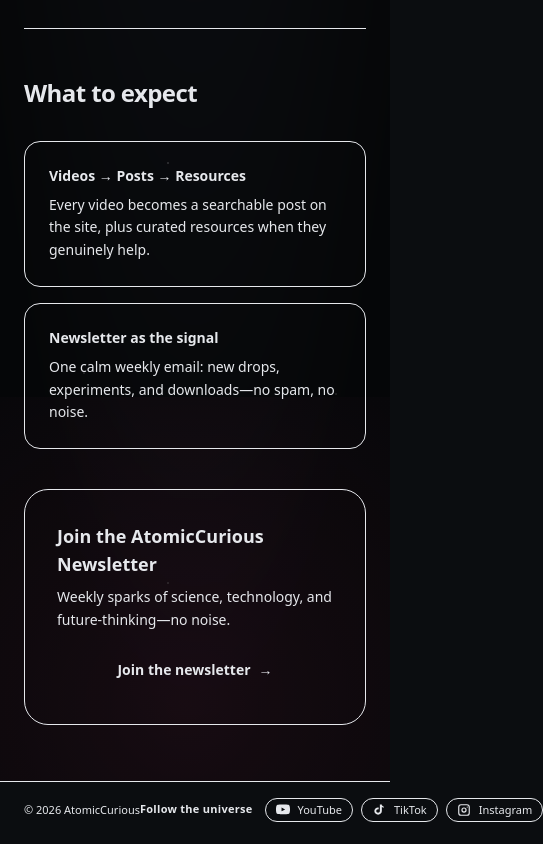
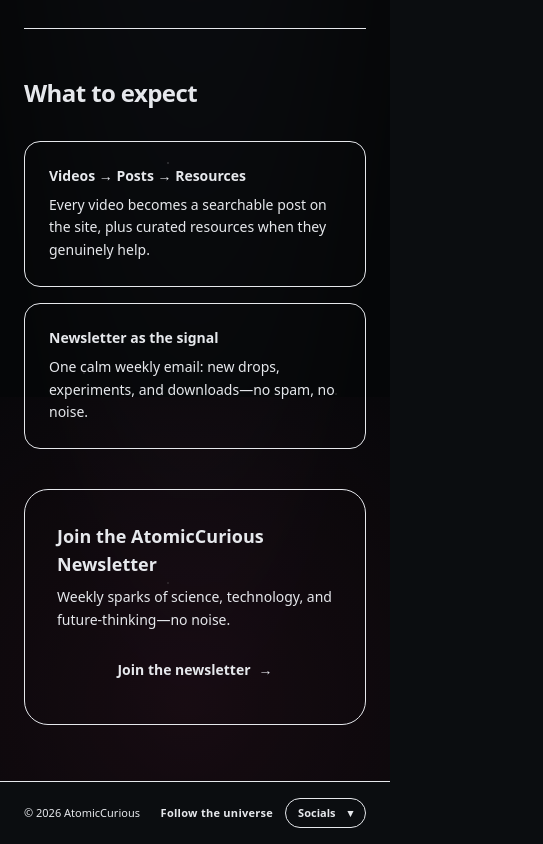
Before and after one commit to AtomicCurious/atomiccurious-web, a Next.js app: page /en/about in a window 390 px wide. Shown: the part 3176-4020 px from the top of the page, 543 px wide, since content can reach past the window. Built offline with nearby package versions, Linux system fonts and the light colour scheme.

Commit message:
Finalize mobile navbar & social menu

```diff
--- a/src/components/SocialLinks.tsx
+++ b/src/components/SocialLinks.tsx
@@ -1,4 +1,8 @@
+"use client"
+
 import Link from "next/link"
+import { usePathname } from "next/navigation"
+import { useEffect, useMemo, useState } from "react"
 
 type Social = {
   label: "YouTube" | "TikTok" | "Instagram"
@@ -43,23 +47,61 @@
   items: Social[]
   variant?: "default" | "footer"
 }) {
-  const hoverColorByLabel: Record<Social["label"], string> = {
-    YouTube: "group-hover:text-red-500 group-hover:border-red-500/30",
-    TikTok: "group-hover:text-cyan-400 group-hover:border-cyan-400/30",
-    Instagram: "group-hover:text-pink-400 group-hover:border-pink-400/30",
-  }
+  const pathname = usePathname()
+  const isEs = pathname === "/es" || pathname.startsWith("/es/")
+  const t = useMemo(() => {
+    return isEs
+      ? {
+          socials: "Redes",
+          open: "Abrir redes sociales",
+          panelTitle: "Redes sociales",
+          close: "Cerrar",
+          hint: "Abre tu red favorita en una nueva pestaña.",
+          defaultTitle: "Sigue el universo",
+        }
+      : {
+          socials: "Socials",
+          open: "Open social links",
+          panelTitle: "Social links",
+          close: "Close",
+          hint: "Opens your favorite network in a new tab.",
+          defaultTitle: "Follow the universe",
+        }
+  }, [isEs])
 
-  // ✅ FOOTER MODE (1 sola fila, súper compacto)
+  const hoverColorByLabel: Record<Social["label"], string> = useMemo(
+    () => ({
+      YouTube: "group-hover:text-red-500 group-hover:border-red-500/30",
+      TikTok: "group-hover:text-cyan-400 group-hover:border-cyan-400/30",
+      Instagram: "group-hover:text-pink-400 group-hover:border-pink-400/30",
+    }),
+    []
+  )
+
+  const [open, setOpen] = useState(false)
+
+  useEffect(() => {
+    if (!open) return
+    const onKeyDown = (e: KeyboardEvent) => {
+      if (e.key === "Escape") setOpen(false)
+    }
+    window.addEventListener("keydown", onKeyDown)
+    return () => window.removeEventListener("keydown", onKeyDown)
+  }, [open])
+
+  // ✅ FOOTER MODE: mobile = menú, desktop = chips
   if (variant === "footer") {
+    const displayTitle = title?.trim() ? title.trim() : t.defaultTitle
+
     return (
-      <div className="flex items-center gap-3 whitespace-nowrap">
-        {title ? (
-          <span className="text-[11px] font-semibold tracking-wide text-muted whitespace-nowrap">
-            {title}
-          </span>
-        ) : null}
+      <div className="flex min-w-0 items-center gap-3">
+        {/* Title (siempre 1 sola vez) */}
+        <span className="shrink-0 text-[11px] font-semibold tracking-wide text-muted">
+          {displayTitle}
+        </span>
 
-        <div className="flex items-center gap-2 flex-nowrap">
+        {/* Desktop chips */}
+        <div className="hidden items-center gap-2 md:flex">
           {items.map((s) => (
             <Link
               key={s.label}
@@ -82,11 +124,112 @@
             </Link>
           ))}
         </div>
+
+        {/* Mobile trigger: NO repite title */}
+        <button
+          type="button"
+          onClick={() => setOpen(true)}
+          className={[
+            "md:hidden",
+            "shrink-0 inline-flex items-center gap-2 rounded-full",
+            "border border-border/80 bg-surface-1/40",
+            "px-3 py-1.5 text-[11px] font-semibold text-text/90",
+            "shadow-soft transition hover:bg-surface-2/60",
+            "focus:outline-none focus-visible:ring-2 focus-visible:ring-accent/55",
+            "focus-visible:ring-offset-2 focus-visible:ring-offset-bg",
+          ].join(" ")}
+          aria-haspopup="dialog"
+          aria-expanded={open}
+          aria-label={t.open}
+        >
+          <span className="text-text">{t.socials}</span>
+          <span className="ml-1 text-muted">▾</span>
+        </button>
+
+        {/* Drawer */}
+        {open ? (
+          <div className="fixed inset-0 z-[90] md:hidden">
+            <button
+              type="button"
+              aria-label={t.close}
+              onClick={() => setOpen(false)}
+              className="absolute inset-0 bg-black/55 backdrop-blur-[2px]"
+            />
+
+            <div
+              role="dialog"
+              aria-modal="true"
+              className="
+                absolute right-0 top-0 h-full w-[88%] max-w-[360px]
+                border-l border-border/70 bg-bg
+                shadow-[0_0_0_1px_rgba(255,255,255,0.04),0_30px_90px_rgba(0,0,0,0.75)]
+              "
+            >
+              <div className="flex items-center justify-between border-b border-border/70 px-5 py-4">
+                <div className="text-sm font-semibold tracking-tight text-text">
+                  {t.panelTitle}
+                </div>
+                <button
+                  type="button"
+                  onClick={() => setOpen(false)}
+                  className="
+                    inline-flex items-center justify-center rounded-full
+                    border border-border/80 bg-surface-1
+                    px-3 py-1.5 text-xs font-semibold text-text
+                    shadow-soft transition hover:bg-surface-2
+                    focus:outline-none focus-visible:ring-2 focus-visible:ring-accent/55 focus-visible:ring-offset-2 focus-visible:ring-offset-bg
+                  "
+                  aria-label={t.close}
+                >
+                  {t.close} <span className="ml-2 text-muted">✕</span>
+                </button>
+              </div>
+
+              <div className="relative px-5 py-5">
+                <div className="pointer-events-none absolute -top-24 right-[-120px] h-64 w-64 rounded-full bg-[rgba(34,211,238,0.12)] blur-[90px]" />
+                <div className="pointer-events-none absolute bottom-[-140px] right-[-120px] h-72 w-72 rounded-full bg-[rgba(255,77,157,0.10)] blur-[110px]" />
+
+                <div className="space-y-2">
+                  {items.map((s) => (
+                    <Link
+                      key={s.label}
+                      href={s.href}
+                      target="_blank"
+                      rel="noreferrer"
+                      onClick={() => setOpen(false)}
+                      className={[
+                        "group flex items-center justify-between rounded-2xl border px-4 py-3",
+                        "bg-surface-1/55 backdrop-blur-xl shadow-soft transition",
+                        "focus:outline-none focus-visible:ring-2 focus-visible:ring-accent/55 focus-visible:ring-offset-2 focus-visible:ring-offset-bg",
+                        "border-border/70 text-muted hover:text-text hover:border-accent/25 hover:bg-surface-2",
+                      ].join(" ")}
+                    >
+                      <span className="inline-flex items-center gap-3">
+                        <span className="grid h-9 w-9 place-items-center rounded-xl border border-border/70 bg-bg/35">
+                          <SocialIcon name={s.label} className="h-4 w-4" />
+                        </span>
+                        <span className="text-sm font-semibold">{s.label}</span>
+                      </span>
+                      <span className="text-muted transition-transform group-hover:translate-x-0.5">
+                        ›
+                      </span>
+                    </Link>
+                  ))}
+                </div>
+
+                <div className="mt-6 h-px w-full bg-border/70" />
+                <div className="mt-5 text-[11px] text-muted">{t.hint}</div>
+              </div>
+
+              <div className="pointer-events-none absolute inset-x-0 bottom-0 h-10 bg-gradient-to-b from-transparent to-bg" />
+            </div>
+          </div>
+        ) : null}
       </div>
     )
   }
 
-  // ✅ DEFAULT MODE
+  // ✅ DEFAULT MODE (sin cambios visuales fuertes)
   return (
     <div className="flex flex-col gap-3">
       {title ? (
```
